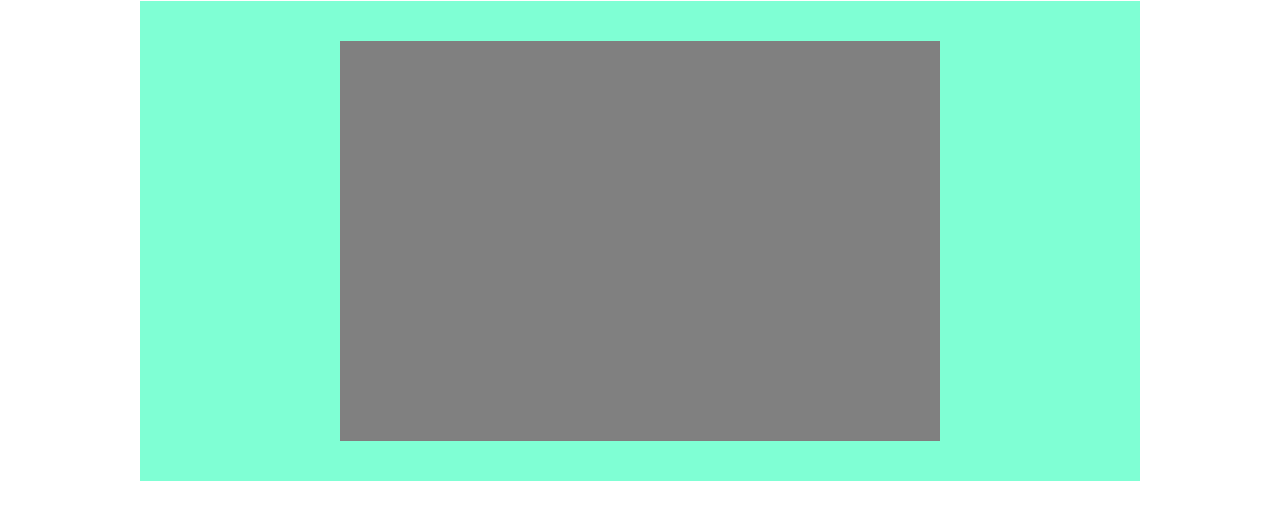
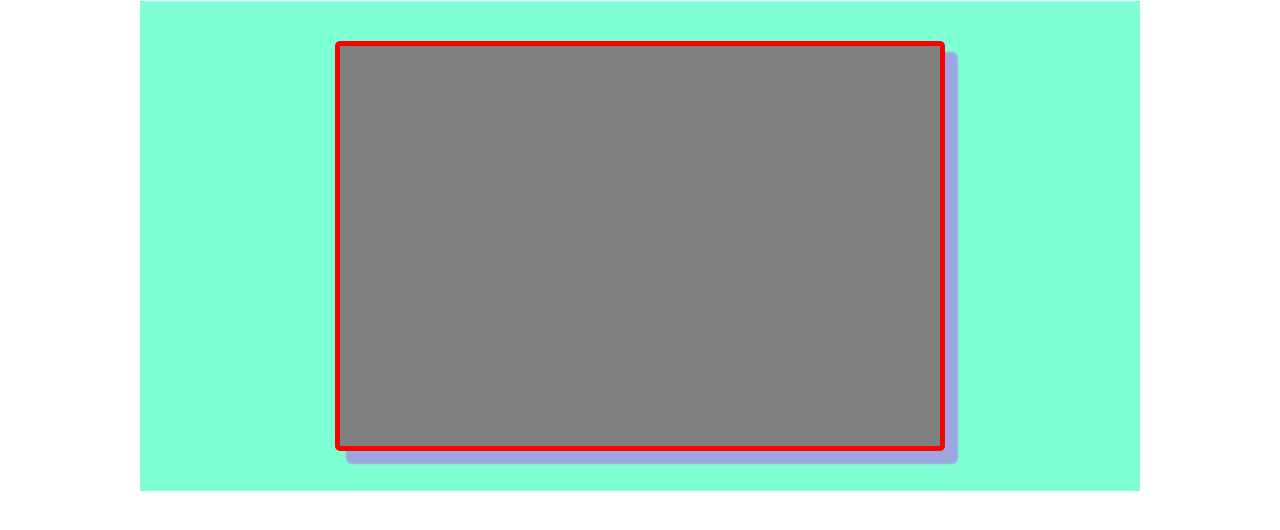
Before and after one commit to chengbindu/itmd361-project3, a plain HTML site: page map.html in a window 1280 px wide. Shown: the part 132-662 px from the top of the page. Drawn offline with Linux system fonts and the light colour scheme; some packages are replaced by stand-ins of ours.

Commit message:
adding box-shadow to map

```diff
--- a/css/style.css
+++ b/css/style.css
@@ -205,6 +205,9 @@ h2 {
   height: 400px;
   background-color: gray;
   margin: 0 auto;
+  border: 5px solid red;
+  border-radius: 5px;
+  box-shadow: 12px 12px 2px 1px rgba(212, 0, 255, 0.352);
 }
 
 #legend {
```
